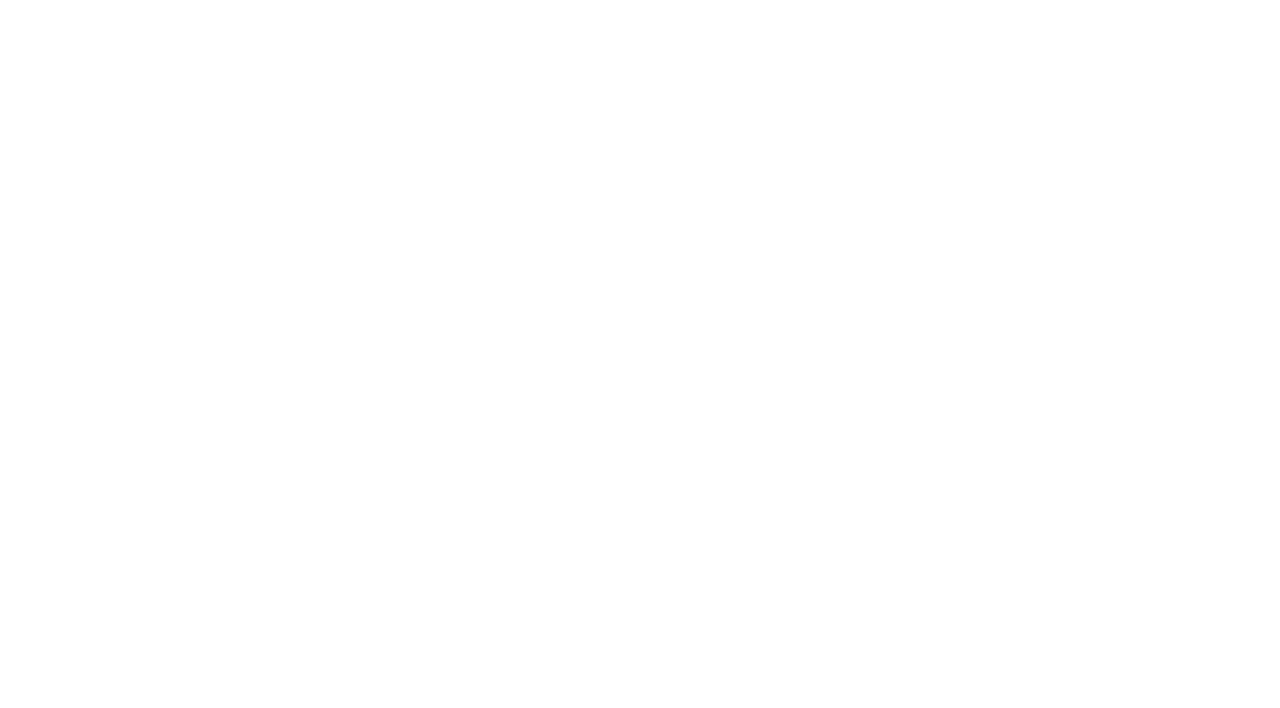
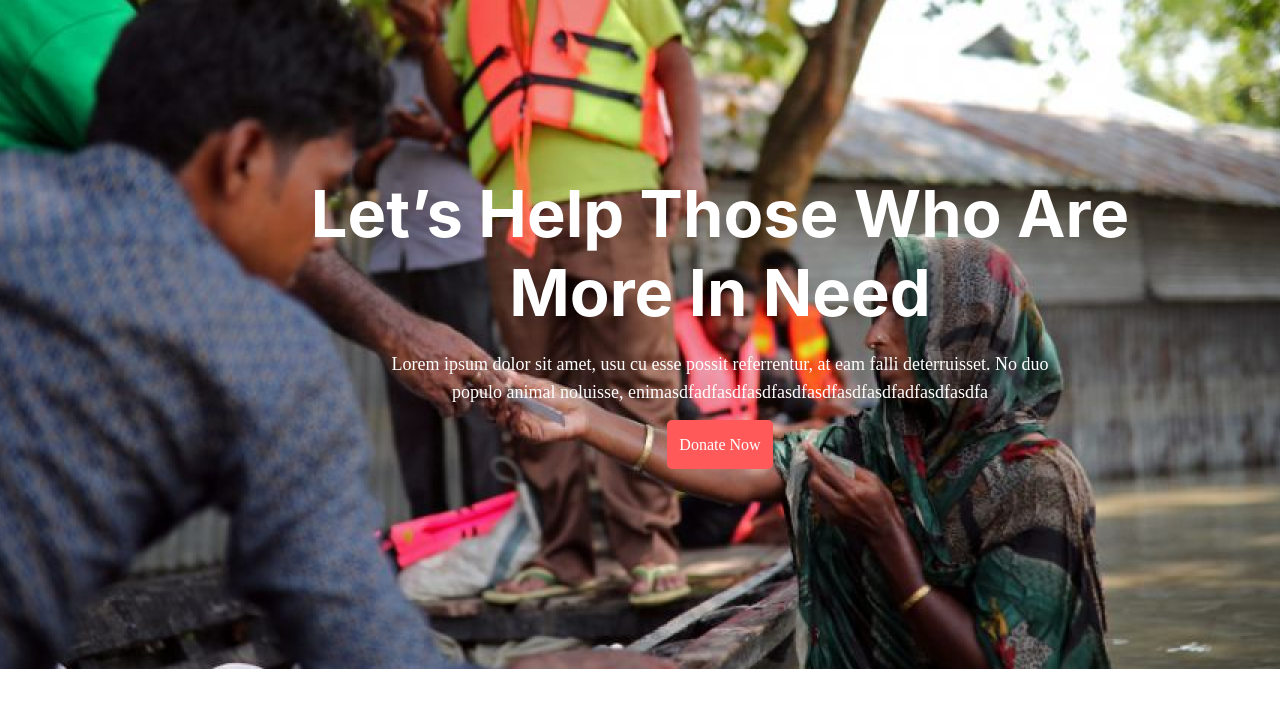
Before and after one commit to ash1429/html-css-donation-site, a plain HTML site: page index.html in a window 1280 px wide. Drawn offline with Linux system fonts and the light colour scheme.

Commit message:
header done

```diff
--- a/index.html
+++ b/index.html
@@ -1,5 +1,6 @@
 <!DOCTYPE html>
 <html lang="en">
+
 <head>
     <meta charset="UTF-8">
     <meta http-equiv="X-UA-Compatible" content="IE=edge">
@@ -7,15 +8,20 @@
     <link rel="stylesheet" href="style.css">
     <title>donate-today</title>
 </head>
+
 <body>
     <header>
-
+        <section>
+            <h1>Let’s Help Those Who Are More In Need</h1>
+            <p>Lorem ipsum dolor sit amet, usu cu esse possit referrentur, at eam falli deterruisset. No duo populo
+                animal noluisse, enimasdfadfasdfasdfasdfasdfasdfasdfadfasdfasdfa</p>
+            <a class="link-btn" href="#">Donate Now</a>
+        </section>
     </header>
 
-    <main>
 
-    </main>
 
     <footer></footer>
 </body>
+
 </html>
--- a/style.css
+++ b/style.css
@@ -0,0 +1,54 @@
+body {
+    margin: 0;
+}
+
+header {
+    background-image: url(images/banner.png);
+    background-size: cover;
+    background-repeat: no-repeat;
+    background-position: center center;
+    height: 669px;
+}
+
+header section {
+    text-align: center;
+    justify-content: center;
+    position: absolute;
+    width: 826px;
+    height: 320px;
+    left: 307px;
+    top: 174px;
+
+}
+
+header h1 {
+    font-family: 'Inter';
+    font-style: normal;
+    font-weight: 700;
+    font-size: 65px;
+    line-height: 79px;
+    color: #FFFFFF;
+    margin: 0;
+}
+
+header p {
+    width: 691px;
+    height: 56px;
+    font-family: 'Poppins';
+    font-style: normal;
+    font-weight: 400;
+    font-size: 18px;
+    line-height: 28px;
+    color: #FFFFFF;
+    margin: 18px auto 30px;
+}
+
+.link-btn {
+    width: 160px;
+    height: 56px;
+    padding: 16px 12px;
+    background: #FF5959;
+    color: #FFFFFF;
+    border-radius: 5px;
+    text-decoration: none;
+}
```
Also changed, not shown: images/banner.png (added), images/donation0.jpg (added), images/donation1.jpg (added), images/donation10.jpg (added), images/donation11.jpg (added), images/donation13.jpg (added), images/donation14.webp (added), images/donation2.jpg (added), images/donation4.jpg (added), images/donation5.jpg (added), images/donation6.jpg (added), images/donation7.jpg (added), images/donation8.jpg (added), images/donation9.jpg (added), 2 other files.
